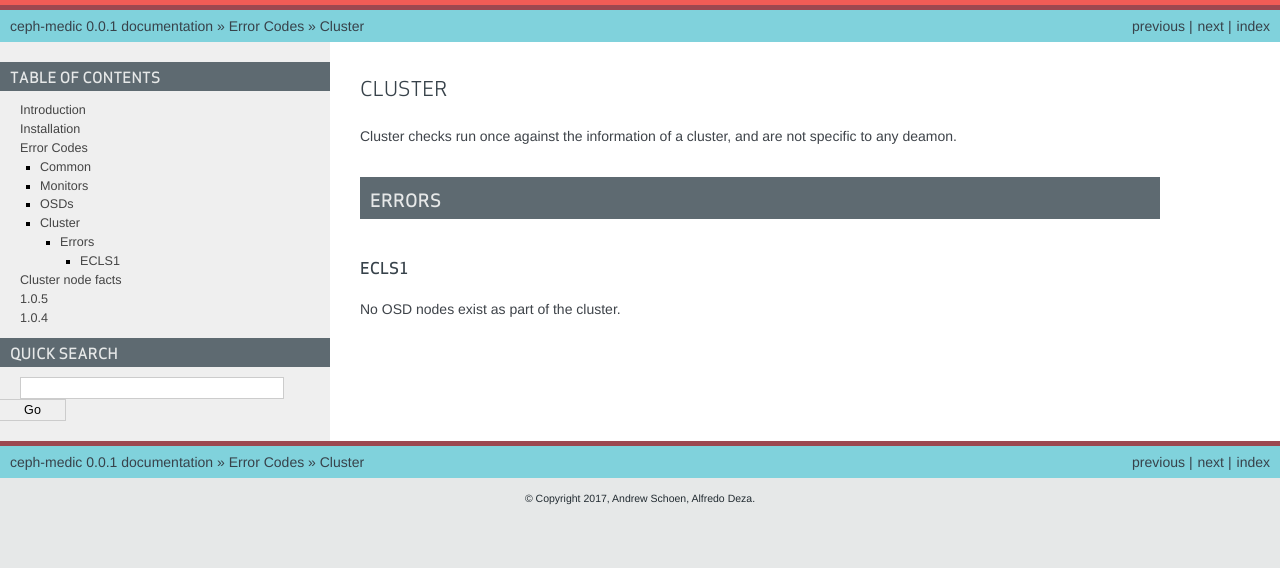
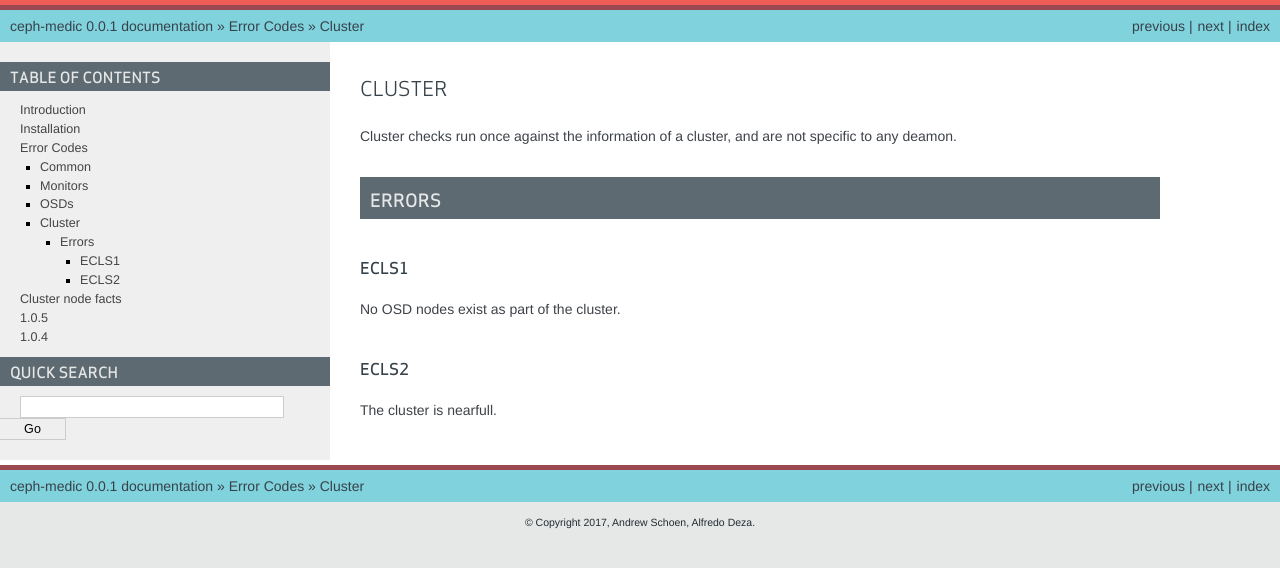
Before and after one commit to ceph/ceph-medic, a Sphinx documentation site: the page built from docs/source/codes/cluster.rst, in a window 1280 px wide. Shown: the top 568 px of the page. Built offline with Sphinx 7.4.7, drawn with Linux system fonts in a browser that asks for light colours.

Commit message:
doc: Added section for osd nearfull error

```diff
--- a/docs/source/codes/cluster.rst
+++ b/docs/source/codes/cluster.rst
@@ -12,3 +12,9 @@ Errors
 ECLS1
 ^^^^^
 No OSD nodes exist as part of the cluster.
+
+.. _ECLS2:
+
+ECLS2
+^^^^^
+The cluster is nearfull.
```
